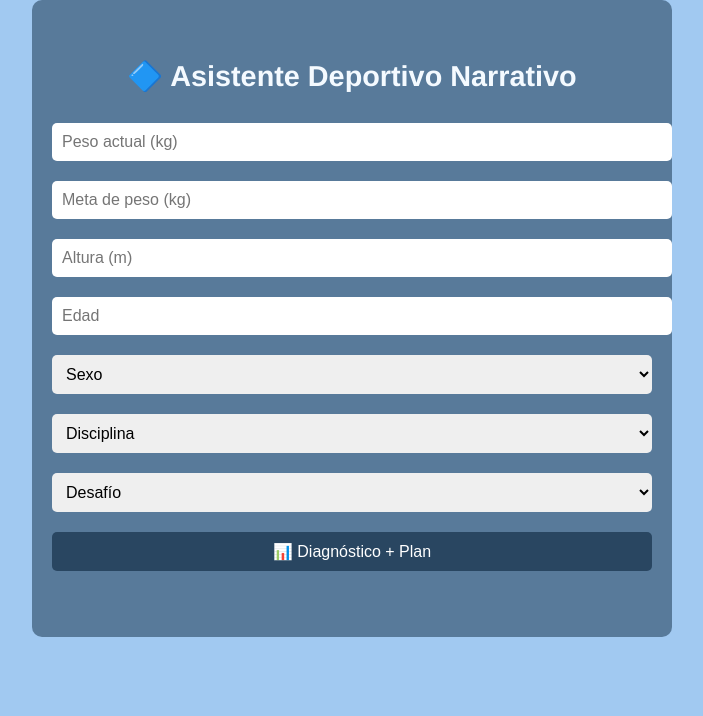
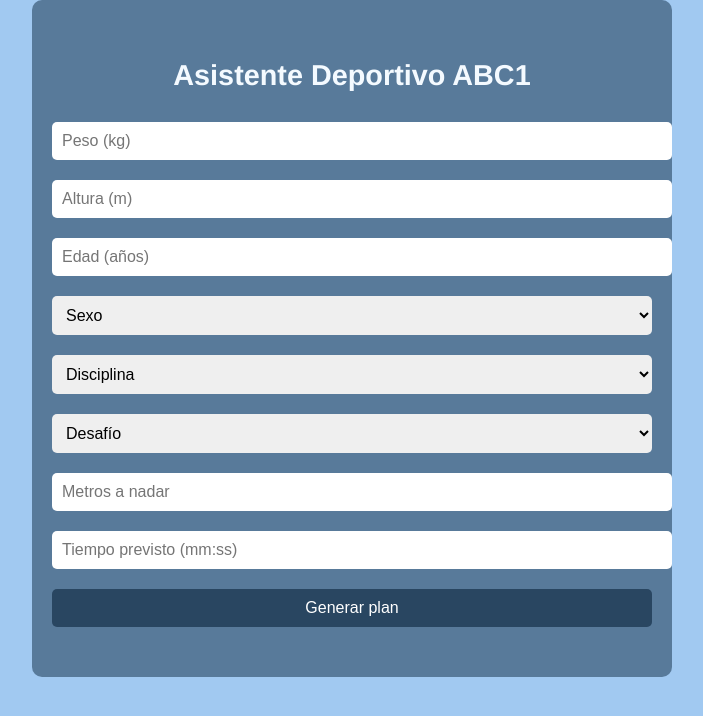
Before and after one commit to JuanPabloCruzm/Mientrenador.jp, a plain HTML site: page index.html in a window 1280 px wide. Shown: the whole page, without its empty margins (288-991 px from the left). Drawn offline with Linux system fonts and the light colour scheme.

Commit message:
Update index.html

```diff
--- a/index.html
+++ b/index.html
@@ -2,18 +2,18 @@
 <html lang="es">
 <head>
   <meta charset="UTF-8" />
-  <meta name="viewport" content="width=device-width, initial-scale=1.0" />
-  <title>Asistente Deportivo C1054</title>
+  <meta name="viewport" content="width=device-width,initial-scale=1" />
+  <title>Asistente Deportivo ABC1</title>
   <link rel="stylesheet" href="style.css" />
 </head>
 <body>
   <div class="container">
-    <h1>🔷 Asistente Deportivo Narrativo</h1>
+    <h1>Asistente Deportivo ABC1</h1>
 
-    <input type="number" id="peso" placeholder="Peso actual (kg)" />
-    <input type="number" id="metaPeso" placeholder="Meta de peso (kg)" />
-    <input type="number" id="altura" step="0.01" placeholder="Altura (m)" />
-    <input type="number" id="edad" placeholder="Edad" />
+    <!-- Datos básicos -->
+    <input id="peso"    type="number" step="0.1" placeholder="Peso (kg)" />
+    <input id="altura"  type="number" step="0.01" placeholder="Altura (m)" />
+    <input id="edad"    type="number" placeholder="Edad (años)" />
 
     <select id="sexo">
       <option value="">Sexo</option>
@@ -21,25 +21,29 @@
       <option value="Femenino">Femenino</option>
     </select>
 
-    <select id="deporte">
+    <!-- Disciplina y reto dinámico -->
+    <select id="disciplina" onchange="actualizarRetos()">
       <option value="">Disciplina</option>
       <option value="MTB">MTB</option>
       <option value="Atletismo">Atletismo</option>
-      <option value="Natación">Natación</option>
+      <option value="Natacion">Natación</option>
     </select>
 
     <select id="reto">
       <option value="">Desafío</option>
-      <option value="40m">40 metros velocidad</option>
-      <option value="Posta">Posta técnica</option>
-      <option value="Enduro">MTB Enduro</option>
-      <option value="400m">400m nado libre</option>
-      <option value="Estilo">Estilo: pecho / crol / mariposa</option>
     </select>
 
-    <button onclick="procesar()">📊 Diagnóstico + Plan</button>
-    <p id="resultado"></p>
+    <!-- Inputs extra para natación -->
+    <div id="natacionInputs" class="hidden">
+      <input id="distanciaNat" type="number" placeholder="Metros a nadar" />
+      <input id="tiempoNat"    type="text" placeholder="Tiempo previsto (mm:ss)" />
+    </div>
+
+    <button onclick="procesar()">Generar plan</button>
+
+    <div id="resultado"></div>
   </div>
+
   <script src="script.js"></script>
 </body>
 </html>
```
